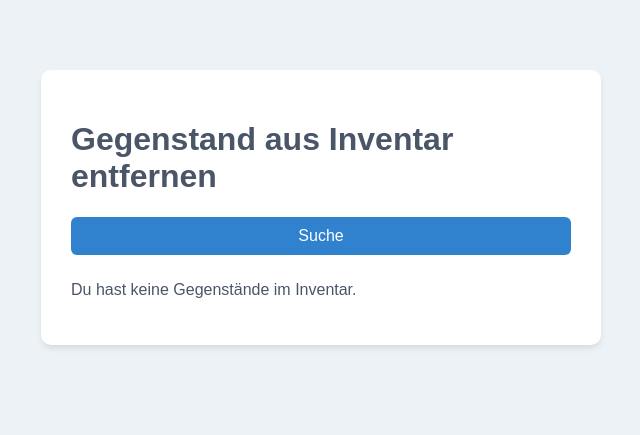
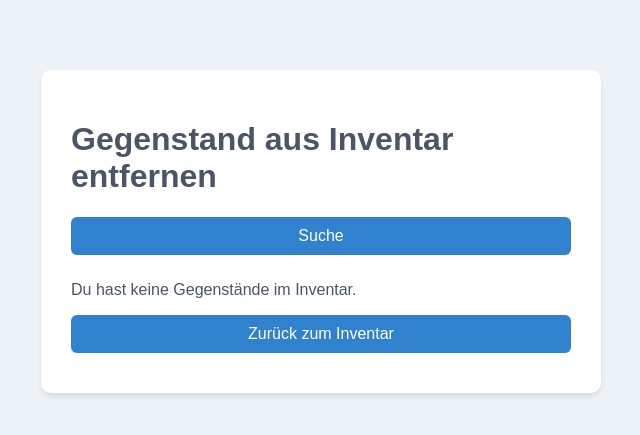
Before and after one commit to dankol187/Da_braut_sich_was_zusammen, a PHP site: the page made by Inventar_löschen.php in a window 1280 px wide. Shown: the top 435 px of the page, without its empty margins (319-959 px from the left). Run offline with PHP 8.4, Linux system fonts and the light colour scheme; the visitor is signed in with stand-in values (Sample User, id 1); data that the repository does not hold is empty.

Commit message:
Update Inventar_löschen.php

```diff
--- a/Inventar_löschen.php
+++ b/Inventar_löschen.php
@@ -118,6 +118,7 @@ $db->disconnect();
         <?php else: ?>
             <p>Du hast keine Gegenstände im Inventar.</p>
         <?php endif; ?>
+<a href="Inventar_anschauen.php"><button class="secondary-btn" type="button">Zurück zum Inventar</button></a>
     </div>
 </body>
 </html>
```
